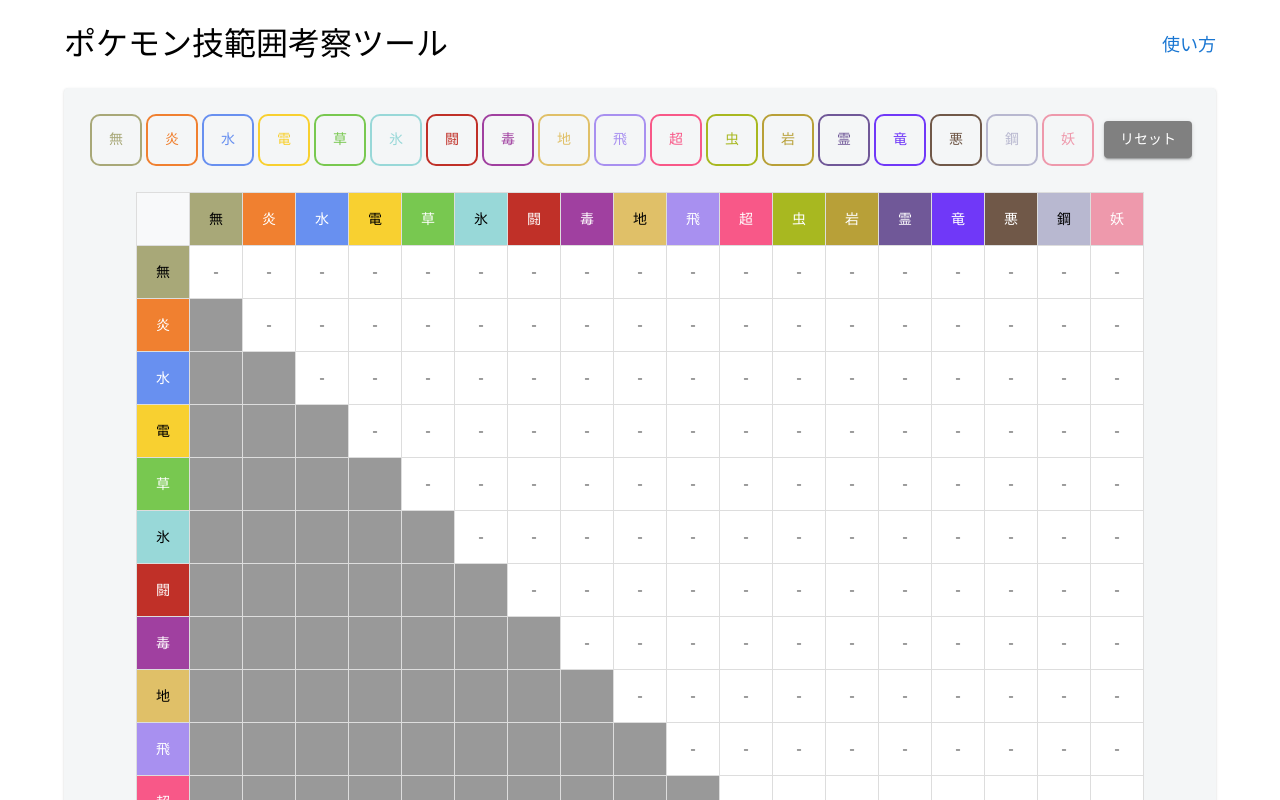
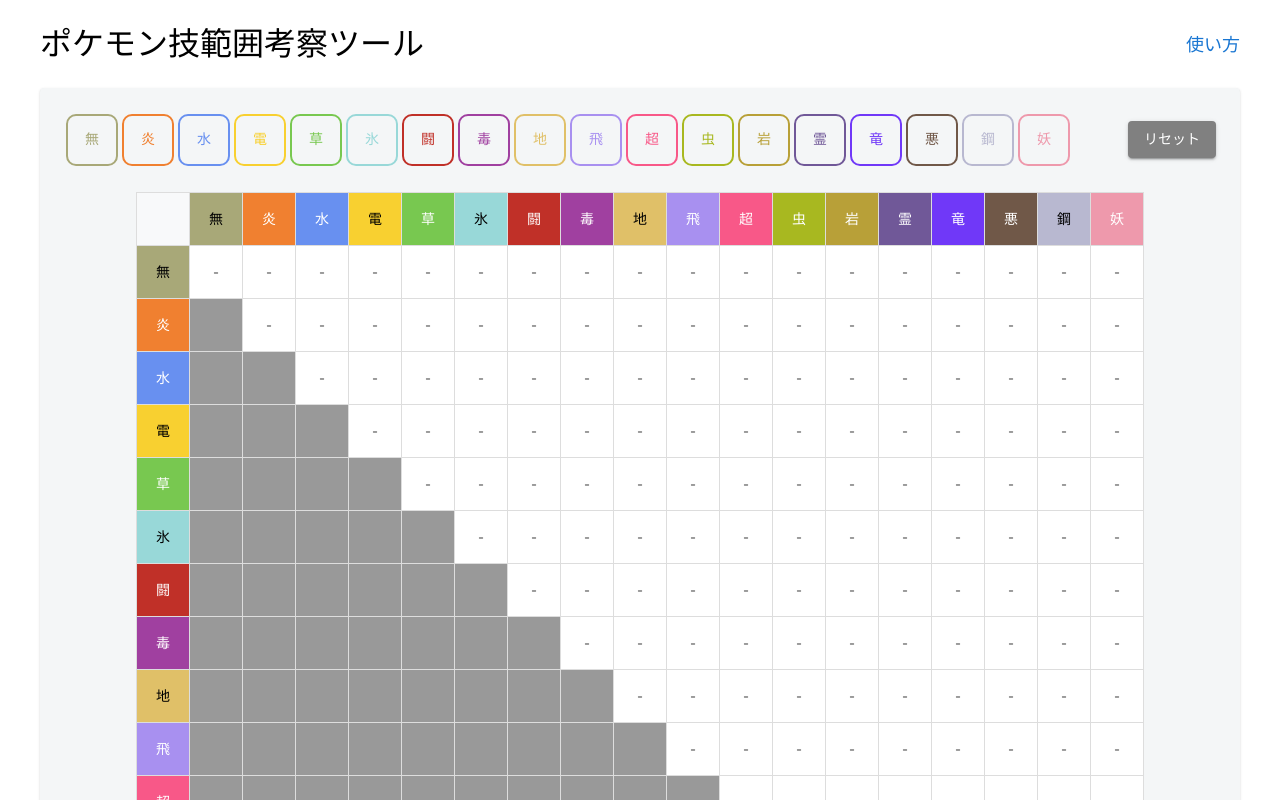
Before and after one commit to suisui-swimmy/pokemon-type-coverage-tool, a React (Create React App) app: page / in a window 1280 px wide. Shown: the top 800 px of the page. Built offline with nearby package versions, Linux system fonts and the light colour scheme.

Commit message:
Adjust the width display

```diff
--- a/package.json
+++ b/package.json
@@ -42,6 +42,6 @@
     ]
   },
   "devDependencies": {
-    "gh-pages": "^6.2.0"
+    "gh-pages": "^6.3.0"
   }
 }
--- a/src/App.js
+++ b/src/App.js
@@ -29,7 +29,7 @@
 
   return (
     <ThemeProvider theme={theme}>
-      <Container>
+      <Container maxWidth={false} disableGutters sx={{ maxWidth: "1200px", margin: "0 auto" }}>
         <Box sx={{
           textAlign: 'center',
           my: { xs: 2, sm: 2.5, md: 3 },
```
Also changed, not shown: 1 other file (tests, documents, lock files or other folders).
